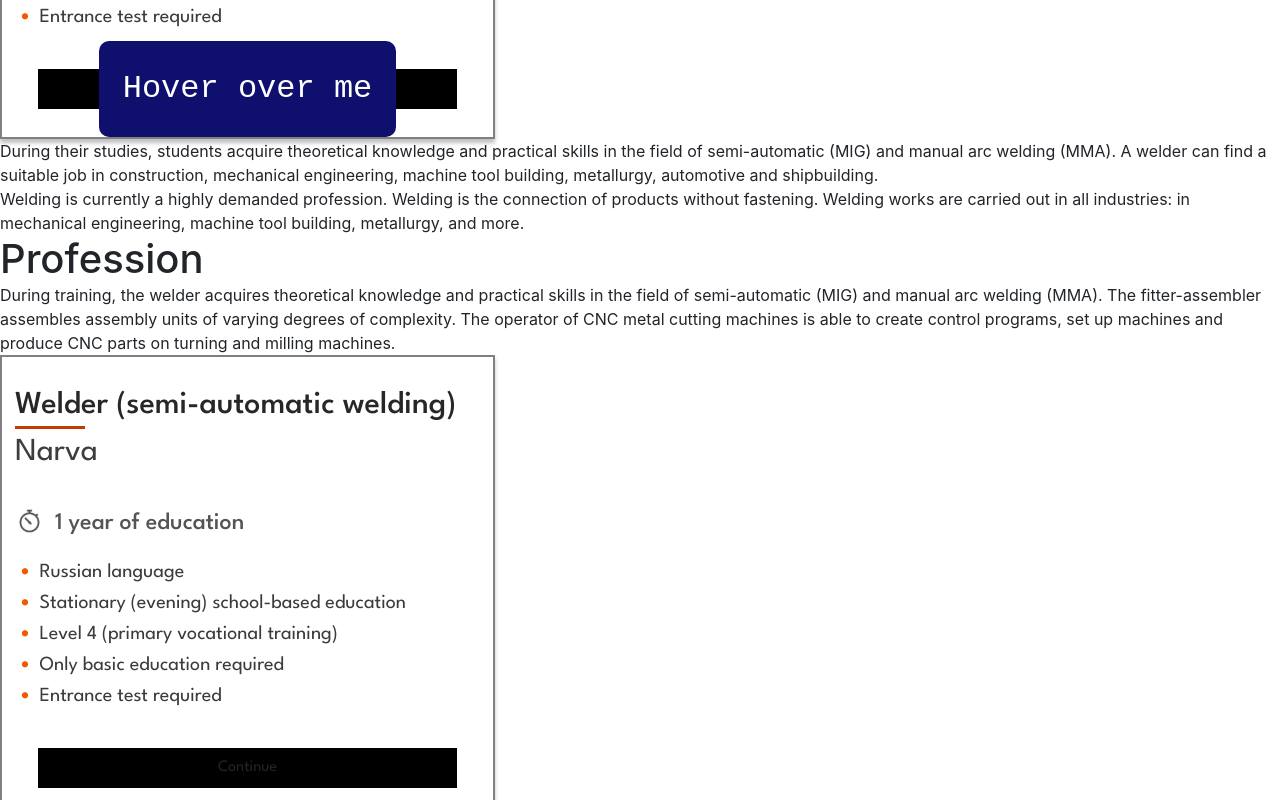
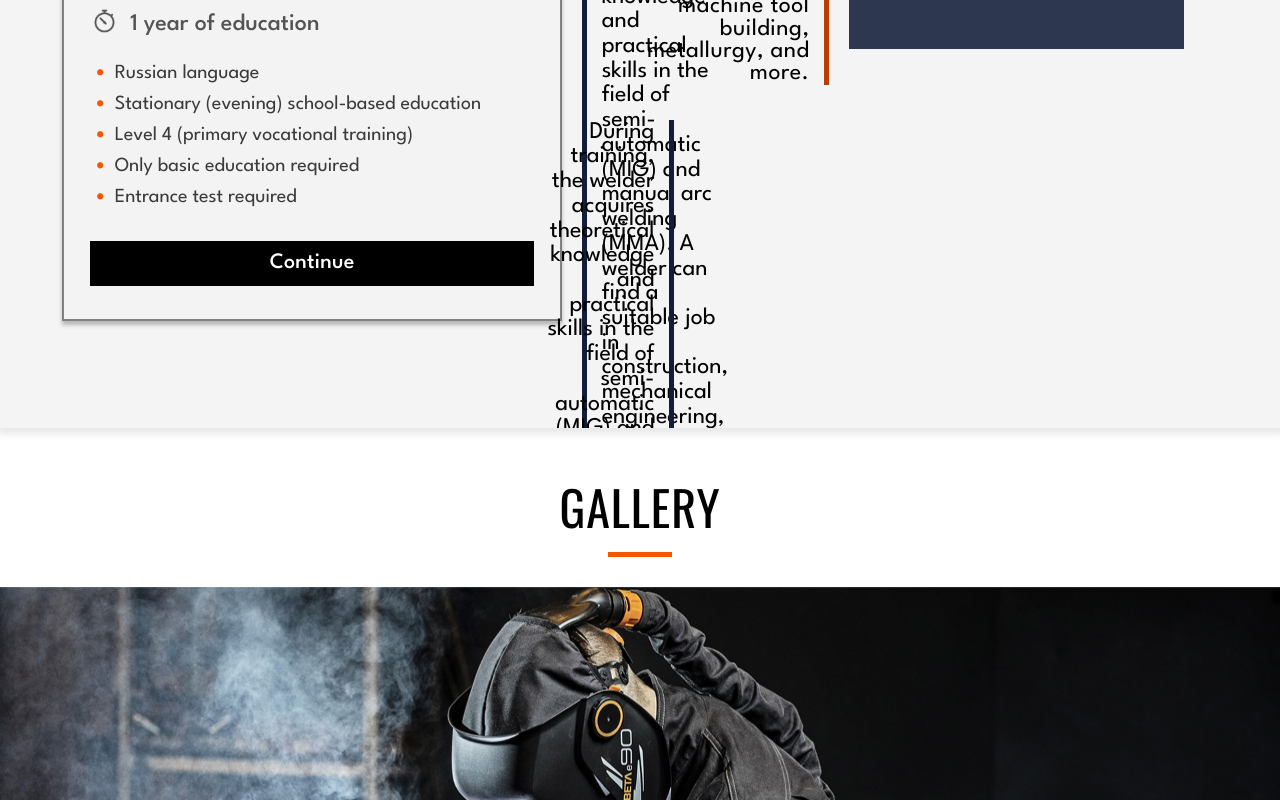
Before and after one commit to 9I6JloKo/Welders, a React (Create React App) app in the folder front-end/: page / in a window 1280 px wide. Shown: the part 2300-3100 px from the top of the page. Built offline with nearby package versions, Linux system fonts and the light colour scheme.

Commit message:
Made a program page

```diff
--- a/front-end/public/styles.css
+++ b/front-end/public/styles.css
@@ -1,5 +1,5 @@
 @import url(https://fonts.googleapis.com/css?family=League+Spartan:100,200,300,regular,500,600,700,800,900);
-@import url(https://fonts.googleapis.com/css2?family=Oswald&display=swap);
+@import url(https://fonts.googleapis.com/css?family=Oswald:200,300,regular,500,600,700);
 
 html {
     scroll-behavior: smooth;
@@ -443,6 +443,8 @@ footer {
 }
 
 .shape_about-us div .btn-container a {
+    width: 100%;
+    height: 100%;
     padding: 7px 0;
 }
 
@@ -463,10 +465,6 @@ footer {
 .shape_about-us div .btn-container::before {
     border-bottom: 80px solid #F45700;
     /* border-bottom: 80px solid #BF3C00; */
-}
-
-.shape_about-us div .btn-container:hover {
-    border-color: #121E39;
 }
 
 .shape_about-us div .btn-container:hover a {
@@ -577,7 +575,6 @@ footer {
 .statistics-container .column p {
     width: 100%;
     /* font-size: 42px; */
-    ;
     font-size: 34px;
     line-height: 1%;
 }
@@ -587,16 +584,201 @@ footer {
 /* Program page */
 .program-page {
     width: 100%;
+    height: 100vh;
+    display: flex;
+    justify-content: center;
+    align-items: center;
+    position: relative;
+    margin: 0 auto;
+    /* margin: 0 163px; */
+    overflow: hidden;
+    box-shadow: 1px 3px 7px 3px #cccccc74;
+}
+
+.gray-bg {
+    width: 100%;
+    height: 100%;
+    position: absolute;
+    top: 0;
+    left: 0;
+    background-color: #F4F4F4;
+    z-index: 1;
+}
+
+.relative-container {
+    width: 85%;
+    height: 100%;
+    margin-top: 110px;
+    position: relative;
+    z-index: 2;
+}
+
+.program-page .left-column,
+.program-page .right-column {
+    width: 50%;
+    height: 100%;
+    /* display: flex;
+    justify-content: center;
+    align-items: center;
+    flex-wrap: wrap; */
+    position: absolute;
+    bottom: 0;
+}
+
+.program-page .left-column {
+    left: 0;
+    width: 55%;
+}
+
+.program-page .right-column {
+    right: 0;
+    width: 60%;
+}
+
+.program-page h1 {
+    display: flex;
+    align-items: center;
+    justify-content: center;
+
+    font-family: 'Oswald';
+    font-weight: 400;
+    font-size: 64px;
+    align-items: center;
+    text-align: center;
+    text-transform: uppercase;
+    letter-spacing: 0.02em;
+    color: #FFFFFF;
+}
+
+.program-page .left-column h1 {
+    width: 692px;
+    height: 120px;
+    background: rgba(191, 60, 0, 0.85);
+    margin-bottom: 58px;
+    margin-left: 74px;
+}
+
+.program-page .left-column .program-container {
+    width: 100%;
+    height: 100%;
+    display: flex;
+    justify-content: center;
+}
+
+.left-column .program-container .program-description {
+    width: 40%;
+    margin-left: 20px;
+}
+
+.left-column .program-container .program-description p {
+    width: 100%;
+    font-family: 'League Spartan';
+    font-weight: 400;
+    font-size: 24px;
+    line-height: 103%;
+    color: #000000;
+    position: relative;
+    padding-left: 19.5px;
+}
+
+.left-column .program-container .program-description p::before {
+    content: "";
+    width: 5px;
+    height: 100%;
+    background-color: #121E39;
+    position: absolute;
+    left: 0;
+}
+
+.right-column .profession-container {
+    width: 100%;
+    display: flex;
+    align-items: center;
+    justify-content: flex-end;
+}
+
+.right-column .profession-container .profession-description {
+    width: 30%;
+}
+
+.right-column .profession-container .profession-description p {
+    font-family: 'League Spartan';
+    font-weight: 400;
+    font-size: 24px;
+    line-height: 93.5%;
+    text-align: right;
+    letter-spacing: 0.02em;
+    color: #000000;
+    position: relative;
+    padding-right: 19.5px;
+    display: flex;
+}
+
+.right-column .profession-container .profession-description p::after {
+    content: "";
+    width: 5px;
+    height: 100%;
+    background-color: #BF3C00;
+    position: absolute;
+    right: 0;
+}
+
+.right-column .profession-container h1 {
+    width: 335px;
+    height: 331px;
+    background: rgba(18, 30, 57, 0.88);
+    margin-left: 20px;
+}
+
+.right-column .program-container {
+    width: 100%;
+    display: flex;
+    justify-content: center;
+    align-items: flex-end;
+    margin-top: 35px;
+}
+
+.right-column .program-container .program-description {
+    width: 60%;
+    height: 100%;
+    margin-left: 20px;
+}
+
+.right-column .program-container .program-description p {
+    font-family: 'League Spartan';
+    font-weight: 400;
+    font-size: 24px;
+    line-height: 103%;
+    text-align: right;
+    color: #000000;
+    display: flex;
+    position: relative;
+    padding-right: 19.5px;
+}
+
+.right-column .program-container .program-description p::after {
+    content: "";
+    width: 5px;
+    height: 100%;
+    background-color: #121E39;
+    position: absolute;
+    right: 0;
+}
+
+.right-column .program-container .program {
+    margin-left: 20px;
 }
 
 .program-page .program {
-    width: 495px;
-    height: fit-content;
+    width: 500px;
+    min-width: 500px;
+    height: 460px;
     border: 2px solid #808080;
+    background-color: #f3f3f3;
     box-shadow: 0px 4px 4px rgba(0, 0, 0, 0.25);
     /* filter: drop-shadow(-2px 4px 4px rgba(0, 0, 0, 0.25)); */
     font-family: 'League Spartan';
-    padding: 15px 13px;
+    padding: 10px 26px;
     position: relative;
 }
 
@@ -666,11 +848,11 @@ footer {
 }
 
 .program .btn-container {
-    width: 90%;
-    height: 40px;
+    width: 100%;
+    height: 45px;
     position: relative;
     margin: 0 auto;
-    margin-top: 43px;
+    margin-top: 35px;
     margin-bottom: 13.5px;
     display: flex;
     justify-content: center;
@@ -678,77 +860,54 @@ footer {
     background-color: #000;
 }
 
-/* .program .btn-container a {
-    width: 100%;
-    height: 100%;
+.program .btn-container button {
+    background: #000;
     font-weight: 500;
     font-size: 22px;
     letter-spacing: 0.01em;
+    border: 0;
     color: #FFFFFF;
+    transition: ease all 0.5s;
+    position: relative;
+}
 
+.program .btn-container button::after {
+    content: "";
+    background-image: url('./images/arrow.svg');
+    background-repeat: no-repeat;
+    background-position: center;
+
+    height: 100%;
+    font-weight: 400;
+    position: absolute;
+    right: 15px;
+    bottom: 0;
+    opacity: 0;
+    padding-left: 20px;
     display: flex;
     align-items: center;
     justify-content: center;
+    transition: ease all 0.5s;
 }
 
-.program .btn-container a::after {
-    content: "";
-    width: 18px;
-    height: 14px;
-    position: absolute;
-    right: 28px;
-    background-image: url('./images/arrow.svg');
-} */
-
-.btn-1 {
-    font-family: Hack, monospace;
-    background: #0F0F6D;
-    color: #ffffff;
-    cursor: pointer;
-    font-size: 2em;
-    padding: 1.5rem;
-    border: 0;
+.program .btn-container:hover>button {
+    background: #000;
     transition: all 0.5s;
-    border-radius: 10px;
-    width: auto;
-    position: relative;
+    padding: 0 3.5rem;
 }
 
-.btn-1::after {
-    content: "→";
-    height: 100%;
-    font-family: "Font Awesome 5 Pro";
-    font-weight: 400;
-    position: absolute;
-    left: 85%;
-    top: 31%;
-    right: 5%;
-    bottom: 0;
-    opacity: 0;
-
-    display: flex;
-    align-items: center;
-    justify-content: center;
-}
-
-.btn-1:hover {
-    background: #2b2bff;
-    transition: all 0.5s;
-    border-radius: 10px;
-    box-shadow: 0px 6px 15px #0000ff61;
-    padding: 1.5rem 3.5rem 1.5rem 1.5rem;
-}
-
-.btn-1:hover::after {
+.program .btn-container:hover>button::after {
     opacity: 1;
-    transition: all 0.5s;
+    transform: translateX(1px) scaleX(1.1);
+    transition: ease all 1s;
 }
 
 /* End of program page */
+
 /* Gallery page */
-
 .gallery {
- background-color: #fff;
+    background-color: #fff;
+    margin-top: 50px;
 }
 
 .gallery h2 {
@@ -758,15 +917,13 @@ footer {
     flex-direction: column;
     text-align: center;
     font-family: 'Oswald';
-    font-style: normal;
     font-weight: 400;
     color: black;
     font-size: 48px;
-    line-height: 112.5%;
     letter-spacing: 0.02em;
-    margin-top: 70px;
-    margin-bottom: 50px;
+    margin-bottom: 30px;
 }
+
 .gallery h2::after {
     content: "";
     display: block;
@@ -775,6 +932,7 @@ footer {
     height: 5px;
     background-color: #F45700;
 }
+
 .carousel-indicators button {
     background-color: #F45700 !important;
     height: 4px !important;
@@ -783,7 +941,6 @@ footer {
 /* End of gallery page */
 
 /* Our team page */
-
 .teachers {
     background-color: #F4F4F4;
     display: flex;
--- a/front-end/src/components/Header.jsx
+++ b/front-end/src/components/Header.jsx
@@ -13,7 +13,7 @@ export default function Header() {
             </div>
             <nav>
                 <ul>
-                    <li><a href="#">Home</a></li>
+                    <li><a href="#top">Home</a></li>
                     <li><a  href="#aboutUs">About Us</a></li>
                     <li><a href="/program">Program</a></li>
                     <li><a href="#gallery">Gallery</a></li>
--- a/front-end/src/pages/Program.jsx
+++ b/front-end/src/pages/Program.jsx
@@ -4,6 +4,8 @@ import timer from '../assets/timer-icon.svg';
 export default function Program() {
     return (
         <div className="program-page">
+            <div className="gray-bg"></div>
+            <div className="relative-container">
                 <div className="left-column">
                     <h1>Program</h1>
                     <div className="program-container">
@@ -21,12 +23,9 @@ export default function Program() {
                                 <li>Only basic education required</li>
                                 <li>Entrance test required</li>
                             </ul>
-                        {/* <div className="btn-container">
-                            <a href="/contacts">Continue</a>
-                        </div> */}
-                        <div className="btn-container">
-                            <button class="btn-1">Hover over me</button>
-                        </div>
+                            <a href="/contacts" className="btn-container">
+                                <button>Continue</button>
+                            </a>
                         </div>
                         <div className="program-description">
                             <p>
@@ -42,7 +41,7 @@ export default function Program() {
 
                 <div className="right-column">
                     <div className="profession-container">
-                    <div className="ptofession-description">
+                        <div className="profession-description">
                             <p>
                                 Welding is currently a highly demanded profession.
                                 Welding is the connection of products without fastening.
@@ -64,21 +63,22 @@ export default function Program() {
                             </p>
                         </div>
                         <div className="program">
-                        <h3>Welder (semi-automatic welding)</h3>
-                        <h4>Narva</h4>
+                            <h3>Welding and metal processing</h3>
+                            <h4>Narva, Jõhvi</h4>
                             <div className="program-duration">
                                 <img src={timer} alt="duration" />
-                            <p>1 year of education</p>
+                                <p>3 year of education</p>
                             </div>
                             <ul>
-                            <li>Russian language</li>
-                            <li>Stationary (evening) school-based education</li>
-                            <li>Level 4 (primary vocational training)</li>
+                                <li>Estonian 60% / Russian 40%</li>
+                                <li>Stationary (daytime) school-based education</li>
+                                <li>Level 4 (primary secondary vocational training)</li>
                                 <li>Only basic education required</li>
                                 <li>Entrance test required</li>
                             </ul>
-                        <div className="btn-container">
-                            <a href="/contacts">Continue</a>
+                            <a href="/contacts" className="btn-container">
+                                <button>Continue</button>
+                            </a>
                         </div>
                     </div>
                 </div>
```
Lines whose indentation alone changed are shown as unchanged.
